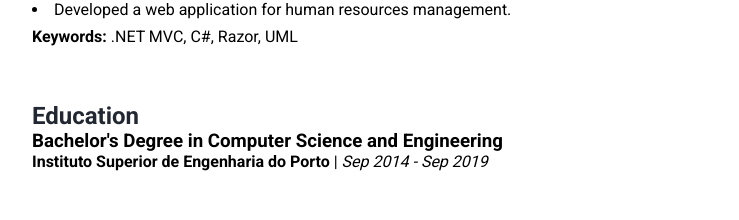
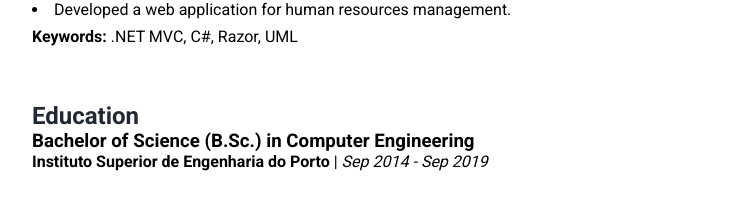
Before and after one commit to pedromlrodrigues/pedromlrodrigues.github.io, a plain HTML site: page index.html in a window 1280 px wide. Shown: the part 1652-1872 px from the top of the page, without its empty margins (16-755 px from the left). Drawn offline with Linux system fonts and the light colour scheme.

Commit message:
Update education degree title in index.html

```diff
--- a/index.html
+++ b/index.html
@@ -208,7 +208,7 @@
         <h2>Education</h2>
         <!-- First Education Entry -->
         <h3>
-          <strong>Bachelor's Degree in Computer Science and Engineering</strong>
+          <strong>Bachelor of Science (B.Sc.) in Computer Engineering</strong>
         </h3>
         <p>
           <strong>Instituto Superior de Engenharia do Porto</strong> |
```
